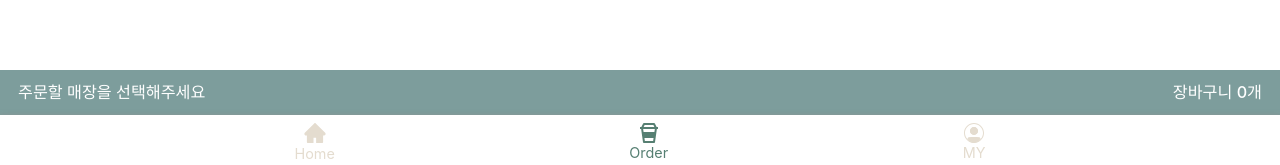
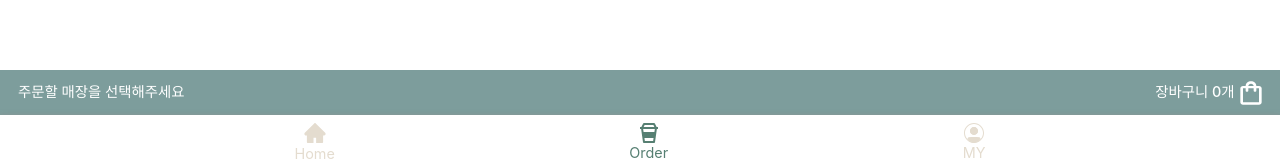
Before and after one commit to boostcampwm-2022/web29-Buddha, a React (Create React App) app in the folder packages/client/: page /menu in a window 1280 px wide. Shown: the part 631-796 px from the top of the page. Built offline with nearby package versions, Linux system fonts and the light colour scheme; no server answers; a web font is replaced by a local one.

Commit message:
feat: [FE] 스낵바 장바구니 아이콘 추가

```diff
--- a/packages/client/src/components/SnackBar/index.tsx
+++ b/packages/client/src/components/SnackBar/index.tsx
@@ -1,20 +1,24 @@
 import { useRecoilValue } from 'recoil';
 import { useNavigate } from 'react-router-dom';
 import { cartState } from 'utils/store';
-import { SnackBarWrapper } from './styled';
+import { SnackBarWrapper, CartWrapper } from './styled';
+import { ReactComponent as Cart } from 'icons/cart.svg';
 
 function SnackBar() {
   const cart = useRecoilValue(cartState);
   const navigate = useNavigate();
 
   const handleClickCart = () => {
-    navigate('/cart')
-  }
+    navigate('/cart');
+  };
 
   return (
     <SnackBarWrapper>
       <p>주문할 매장을 선택해주세요</p>
-      <p onClick={handleClickCart}>장바구니 {cart.length}개</p>
+      <CartWrapper onClick={handleClickCart}>
+        <p>장바구니 {cart.length}개</p>
+        <Cart />
+      </CartWrapper>
     </SnackBarWrapper>
   );
 }
--- a/packages/client/src/components/SnackBar/styled.ts
+++ b/packages/client/src/components/SnackBar/styled.ts
@@ -12,6 +12,13 @@ export const SnackBarWrapper = styled.div`
   padding: 0 1rem 0 1rem;
   background-color: ${(props) => props.theme.colors.secondary};
   color: white;
-  font-size: ${(props) => props.theme.font.size.sm};
+  font-size: ${(props) => props.theme.font.size.xs};
   font-weight: ${(props) => props.theme.font.weight.bold500};
 `;
+
+export const CartWrapper = styled.div`
+  display: flex;
+  flex-direction: row;
+  align-items: center;
+  gap: 0.3rem;
+`;
```
